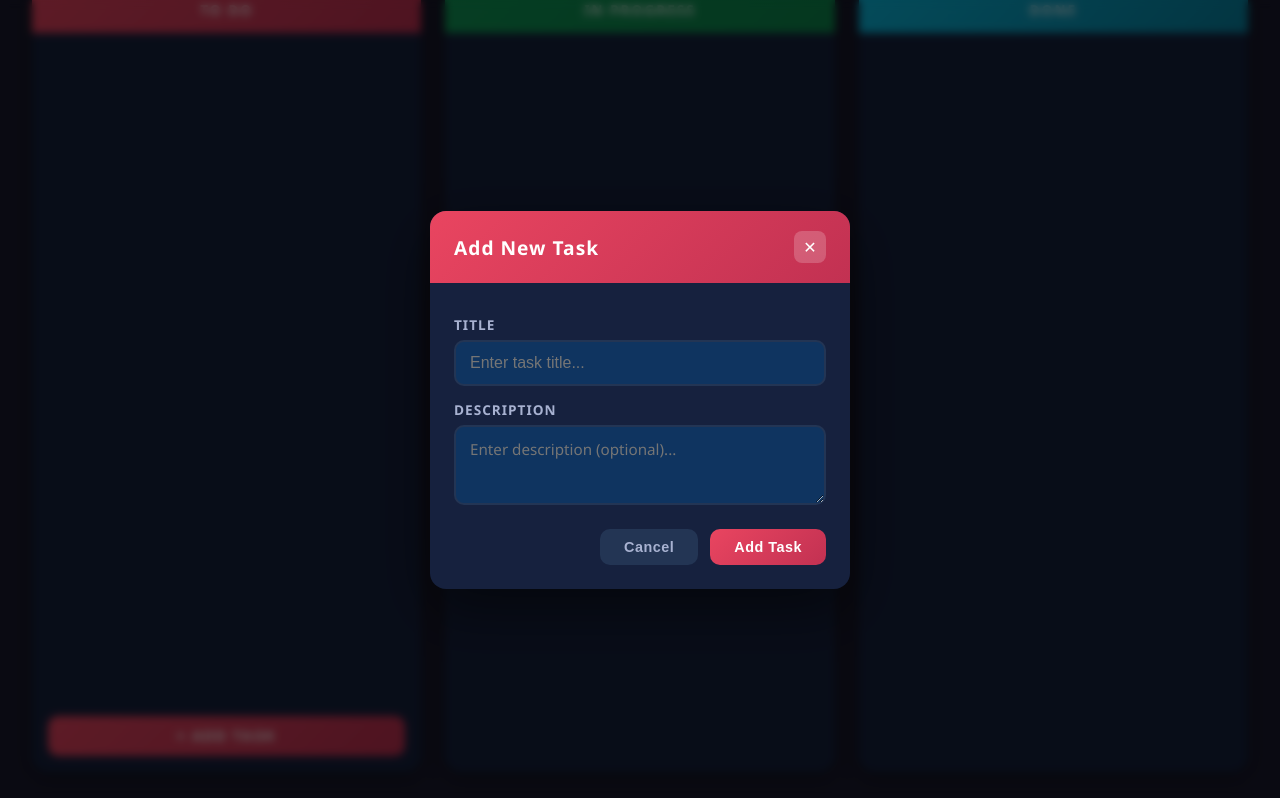
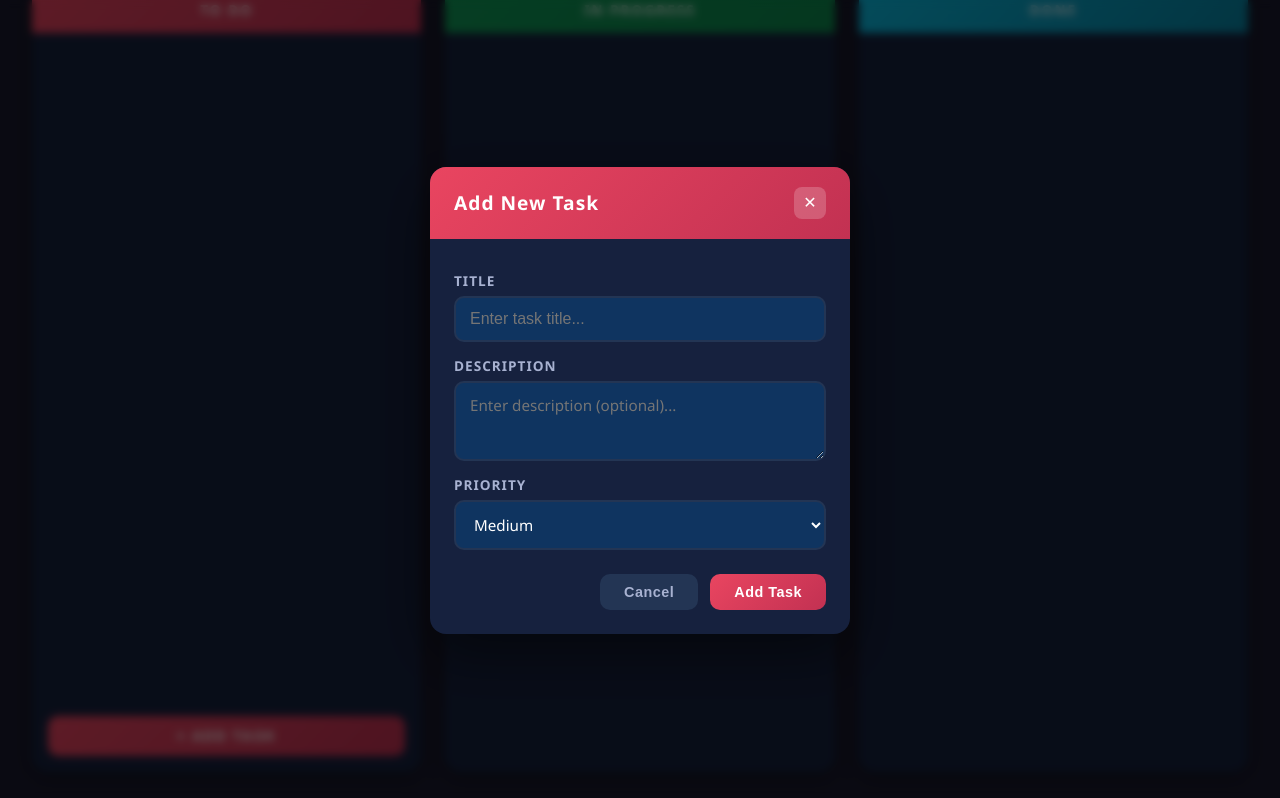
Before and after one commit to Shehin360/Agile-Task-Management-Platform, an Angular app: page / in a window 1280 px wide. Both pictures are taken after a click on the button "+ ADD TASK". Shown: the part 142-940 px from the top of the page. Built offline with nearby package versions, Linux system fonts and the light colour scheme.

Commit message:
Corrected the Priority logic and updated the HTML and CSS for it

```diff
--- a/src/app/kanban/kanban.css
+++ b/src/app/kanban/kanban.css
@@ -1,4 +1,4 @@
-/* ========== PAGE ========== */
+/*  PAGE */
 .page {
   min-height: 100vh;
   display: flex;
@@ -17,7 +17,7 @@
   margin-bottom: 28px;
 }
 
-/* ========== BOARD ========== */
+/* BOARD  */
 .board {
   display: flex;
   gap: 24px;
@@ -25,7 +25,7 @@
   align-items: flex-start;
 }
 
-/* ========== COLUMNS ========== */
+/* COLUMNS  */
 .column {
   flex: 1;
   background: #16213e;
@@ -71,7 +71,7 @@
   flex: 1;
 }
 
-/* ========== TASKS ========== */
+/* TASKS  */
 .task {
   background: #f8f9fa;
   padding: 14px 16px;
@@ -105,10 +105,19 @@
   cursor: pointer;
 }
 
+.task-header {
+  display: flex;
+  align-items: center;
+  justify-content: space-between;
+  gap: 8px;
+  margin-bottom: 4px;
+}
+
 .task-title {
   font-size: 0.95rem;
   font-weight: 600;
   color: #1a1a2e;
+  flex: 1;
 }
 
 .task-description {
@@ -118,6 +127,36 @@
   line-height: 1.4;
 }
 
+/*  PRIORITY BADGE  */
+.priority-badge {
+  padding: 3px 10px;
+  border-radius: 12px;
+  font-size: 0.65rem;
+  font-weight: 700;
+  letter-spacing: 0.5px;
+  text-transform: uppercase;
+  white-space: nowrap;
+  flex-shrink: 0;
+}
+
+.priority-low {
+  background: #d4edda;
+  color: #155724;
+  border: 1px solid #c3e6cb;
+}
+
+.priority-medium {
+  background: #fff3cd;
+  color: #856404;
+  border: 1px solid #ffeaa7;
+}
+
+.priority-high {
+  background: #f8d7da;
+  color: #721c24;
+  border: 1px solid #f5c6cb;
+}
+
 .task-actions {
   display: flex;
   gap: 6px;
@@ -125,7 +164,7 @@
   align-items: center;
 }
 
-/* ========== TASK BUTTONS ========== */
+/* TASK BUTTONS  */
 .task-btn {
   width: 30px;
   height: 30px;
@@ -188,7 +227,7 @@
   transform: scale(1.1);
 }
 
-/* ========== EDIT FORM ========== */
+/*  EDIT FORM  */
 .edit-input {
   width: 100%;
   padding: 10px 12px;
@@ -210,7 +249,7 @@
   font-family: inherit;
 }
 
-/* ========== + NEW TASK BUTTON ========== */
+/* + NEW TASK BUTTON  */
 .column-add-btn {
   margin: 12px 16px 16px;
   padding: 12px;
@@ -236,7 +275,7 @@
   transform: translateY(0);
 }
 
-/* ========== MODAL POPUP ========== */
+/*  MODAL POPUP  */
 .modal-backdrop {
   position: fixed;
   top: 0;
@@ -346,6 +385,36 @@
   border-color: #e94560;
 }
 
+/* MODAL SELECT DROPDOWN  */
+.modal-select {
+  width: 100%;
+  padding: 12px 14px;
+  border: 2px solid #233554;
+  border-radius: 10px;
+  font-size: 0.95rem;
+  outline: none;
+  box-sizing: border-box;
+  background: #0f3460;
+  color: white;
+  cursor: pointer;
+  transition: border-color 0.2s ease;
+  font-family: inherit;
+}
+
+.modal-select:hover {
+  border-color: #4a5568;
+}
+
+.modal-select:focus {
+  border-color: #e94560;
+}
+
+.modal-select option {
+  background: #0f3460;
+  color: white;
+  padding: 10px;
+}
+
 .modal-actions {
   display: flex;
   gap: 12px;
@@ -383,7 +452,7 @@
   box-shadow: 0 4px 12px rgba(233, 69, 96, 0.4);
 }
 
-/* ========== ANIMATIONS ========== */
+/* ANIMATIONS  */
 @keyframes fadeIn {
   from {
     opacity: 0;
@@ -404,7 +473,7 @@
   }
 }
 
-/* ========== DRAG & DROP ========== */
+/*  DRAG & DROP  */
 .task[draggable='true'] {
   cursor: grab;
 }
@@ -448,43 +517,42 @@
   box-shadow: 0 0 20px rgba(10, 189, 227, 0.25);
 }
 
-
 /* To stack columns in vertically for samller screens 768px */
 
 @media (max-width: 1024px) {
   .board {
     flex-direction: column;
-    gap:16px;
+    gap: 16px;
   }
 
-  .column{
+  .column {
     width: 100%;
   }
 
-  .title{
+  .title {
     font-size: clamp(1.2rem, 4vw, 1.8rem);
   }
 }
 
 /* Mobile View */
 
-@media(max-width: 480px){
-
-  .page{
+@media (max-width: 480px) {
+  .page {
     padding: 16px;
   }
 
-  .modal{
+  .modal {
     width: 90vw;
     max-width: 400px;
   }
 
-  .icon-btn , .task-btn{
+  .icon-btn,
+  .task-btn {
     min-width: 44px;
     min-height: 44px;
   }
 
-  .task{
+  .task {
     padding: 12px;
   }
 }
--- a/src/app/kanban/kanban.html
+++ b/src/app/kanban/kanban.html
@@ -23,7 +23,12 @@
           (dragend)="onDragEnd()"
         >
           <div class="task-content">
-            <span class="task-title">{{ task.title }}</span>
+            <div class="task-header">
+              <span class="task-title">{{ task.title }}</span>
+              <span class="priority-badge" [class]="'priority-' + task.priority">
+                {{ task.priority.toUpperCase() }}
+              </span>
+            </div>
             @if (task.description) {
             <span class="task-description">{{ task.description }}</span>
             }
@@ -60,7 +65,12 @@
           (dragend)="onDragEnd()"
         >
           <div class="task-content">
-            <span class="task-title">{{ task.title }}</span>
+            <div class="task-header">
+              <span class="task-title">{{ task.title }}</span>
+              <span class="priority-badge" [class]="'priority-' + task.priority">
+                {{ task.priority.toUpperCase() }}
+              </span>
+            </div>
             @if (task.description) {
             <span class="task-description">{{ task.description }}</span>
             }
@@ -94,7 +104,12 @@
           (dragend)="onDragEnd()"
         >
           <div class="task-content">
-            <span class="task-title">{{ task.title }}</span>
+            <div class="task-header">
+              <span class="task-title">{{ task.title }}</span>
+              <span class="priority-badge" [class]="'priority-' + task.priority">
+                {{ task.priority.toUpperCase() }}
+              </span>
+            </div>
             @if (task.description) {
             <span class="task-description">{{ task.description }}</span>
             }
@@ -136,6 +151,17 @@
           [value]="newTaskDescription()"
           (input)="newTaskDescription.set($any($event.target).value)"
         ></textarea>
+
+        <label class="modal-label">Priority</label>
+        <select
+          class="modal-select"
+          [value]="newTaskPriority()"
+          (change)="newTaskPriority.set($any($event.target).value)"
+        >
+          <option value="low">Low</option>
+          <option value="medium">Medium</option>
+          <option value="high">High</option>
+        </select>
       </div>
 
       <div class="modal-actions">
@@ -177,6 +203,17 @@
           (input)="editingDescription.set($any($event.target).value)"
           (keyup.escape)="cancelEdit()"
         ></textarea>
+
+        <label class="modal-label">Priority</label>
+        <select
+          class="modal-select"
+          [value]="editingPriority()"
+          (change)="editingPriority.set($any($event.target).value)"
+        >
+          <option value="low">Low</option>
+          <option value="medium">Medium</option>
+          <option value="high">High</option>
+        </select>
       </div>
 
       <div class="modal-actions">
--- a/src/app/kanban/kanban.ts
+++ b/src/app/kanban/kanban.ts
@@ -4,7 +4,7 @@ import { trigger, transition, style, animate } from '@angular/animations';
 
 const STORAGE_KEY = 'kanban_tasks';
 type TaskStatus = 'todo' | 'inprogress' | 'done';
-type TaskPriority = 'low' | 'medium' | 'high'
+type TaskPriority = 'low' | 'medium' | 'high';
 
 interface Task {
   id: number;
@@ -150,9 +150,9 @@ export class Kanban {
   // Start editing a task
   startEdit(task: Task) {
     this.editingTaskId.set(task.id);
-    this.editingTitle.set(task.title);
-    this.editingDescription.set(task.description);
-    this.editingPriority.set(task.priority);
+    this.editingTitle.set(task.title || '');
+    this.editingDescription.set(task.description || '');
+    this.editingPriority.set(task.priority || 'medium');
     this.showEditTaskModal.set(true);
   }
 
@@ -161,7 +161,7 @@ export class Kanban {
     this.editingTaskId.set(null);
     this.editingTitle.set('');
     this.editingDescription.set('');
-    this.editingPriority.set('medium')
+    this.editingPriority.set('medium');
     this.showEditTaskModal.set(false);
   }
 
@@ -170,13 +170,23 @@ export class Kanban {
     const newTitle = this.editingTitle().trim();
     if (!newTitle) return;
 
-    const newDescription = this.editingDescription().trim();
-    const newPriority = this.editingPriority();
+    const newDescription = (this.editingDescription() || '').trim();
+    const newPriority = this.editingPriority() || 'medium';
+
+    console.log('Saving task:', {
+      taskId,
+      newTitle,
+      newDescription,
+      newPriority,
+    });
 
     this.tasks.update((tasks: Task[]) => {
       const updated: Task[] = tasks.map((t: Task) =>
-        t.id === taskId ? { ...t, title: newTitle, description: newDescription } : t
+        t.id === taskId
+          ? { ...t, title: newTitle, description: newDescription, priority: newPriority }
+          : t
       );
+      // console.log('Updated tasks:', updated);
       this.saveTasks(updated);
       return updated;
     });
@@ -212,7 +222,15 @@ export class Kanban {
 
   private loadTasks(): Task[] {
     const stored = this.isBrowser ? localStorage.getItem(STORAGE_KEY) : null;
-    return stored ? (JSON.parse(stored) as Task[]) : [];
+    if (!stored) return [];
+
+    const tasks = JSON.parse(stored) as Task[];
+    // Migrate old tasks to ensure all fields exist with defaults
+    return tasks.map((task) => ({
+      ...task,
+      description: task.description || '',
+      priority: task.priority || 'medium',
+    }));
   }
 
   private saveTasks(tasks: Task[]) {
```
Also changed, not shown: 1 other file (tests, documents, lock files or other folders).
